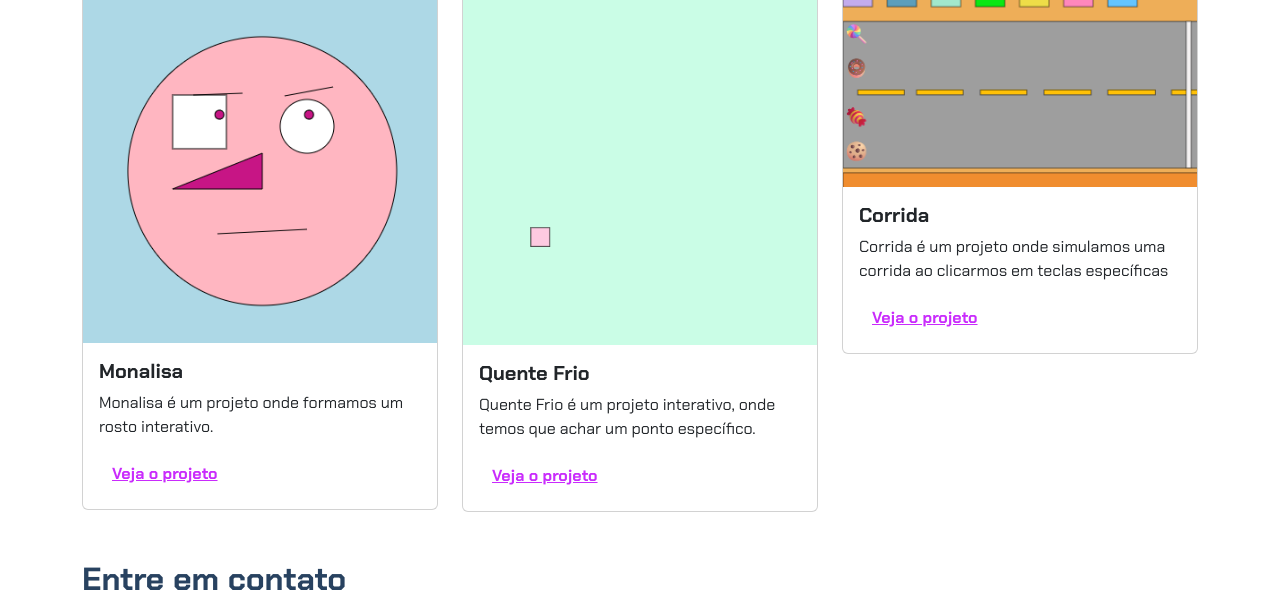
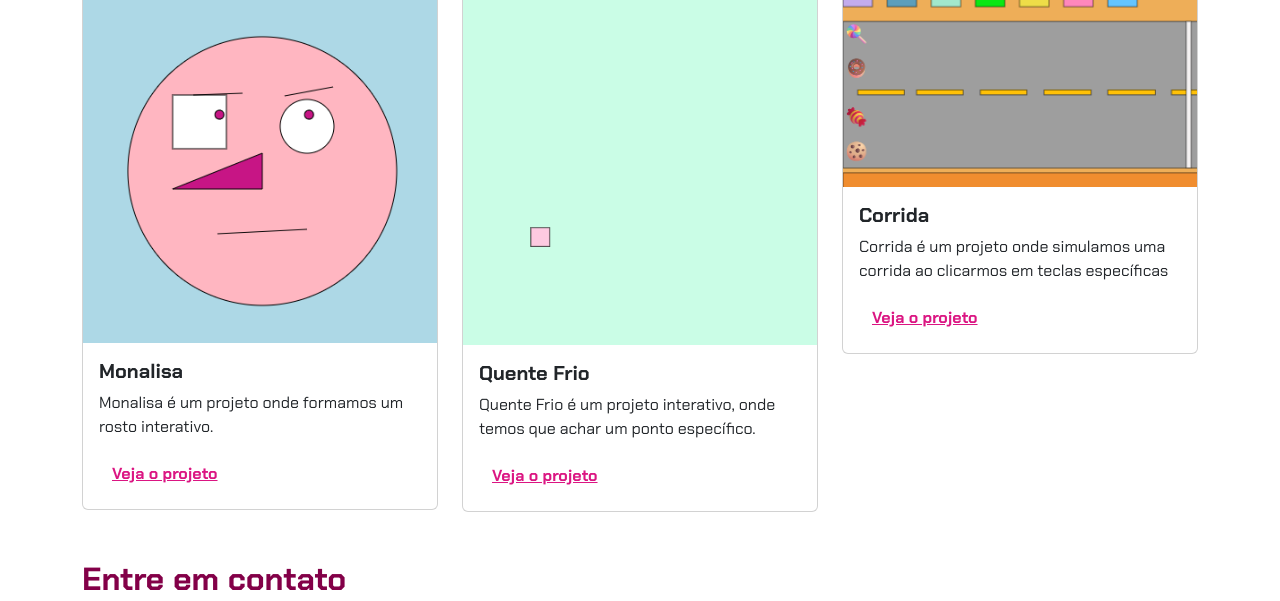
Before and after one commit to bszangalo/Meu-Portif-lio, a plain HTML site: page index.html in a window 1280 px wide. Shown: the part 523-1124 px from the top of the page. Drawn offline with nearby package versions, Linux system fonts and the light colour scheme.

Commit message:
Add files via upload

```diff
--- a/style.css
+++ b/style.css
@@ -1,9 +1,9 @@
 @import url('https://fonts.googleapis.com/css2?family=Chakra+Petch:ital,wght@0,300;0,400;0,500;0,600;0,700;1,300;1,400;1,500;1,600;1,700&display=swap');
 
 :root {
-    --cor-principal: #6E859F;
-    --cor-secundaria: #284260;
-    --cor-destaque: #C92BFC;
+    --cor-principal: #9f6e87;
+    --cor-secundaria: #830048;
+    --cor-destaque: #db1582;
 }
 
 body {
```
